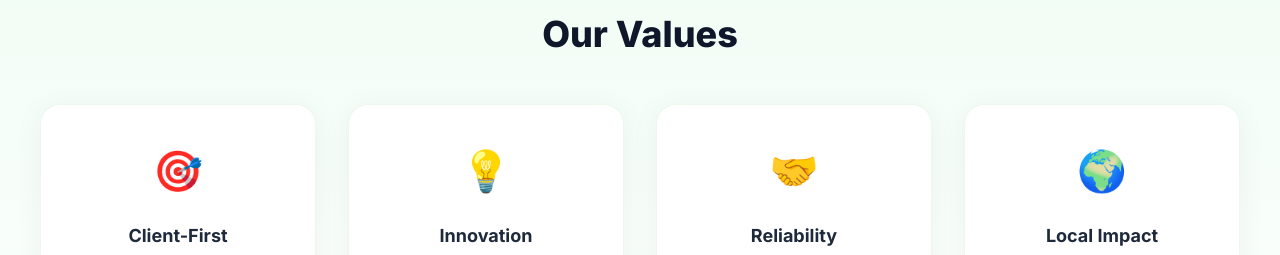
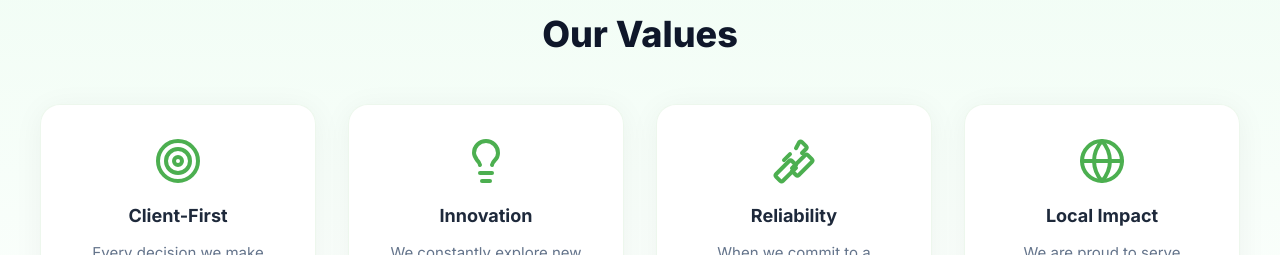
Before and after one commit to dawillygene/sangela-website, a Next.js app: page /about in a window 1280 px wide. Shown: the part 1920-2175 px from the top of the page. Built offline with nearby package versions, Linux system fonts and the light colour scheme.

Commit message:
Replace about page emojis with shared icons

```diff
--- a/src/app/about/page.tsx
+++ b/src/app/about/page.tsx
@@ -1,6 +1,12 @@
 import type { Metadata } from "next";
 import Link from "next/link";
 import Image from "next/image";
+import {
+  TargetIcon,
+  LightbulbIcon,
+  HandshakeIcon,
+  GlobeIcon
+} from "@/src/components/Icons";
 
 export const metadata: Metadata = {
   title: "About Us",
@@ -47,13 +53,13 @@ export default function AboutPage() {
           <h2 className="section-title" style={{ margin: "0 auto 3rem" }}>Our Values</h2>
           <div style={{ display: "grid", gridTemplateColumns: "repeat(auto-fit, minmax(250px, 1fr))", gap: "2rem" }}>
             {[
-              { icon: "🎯", title: "Client-First", desc: "Every decision we make starts with understanding our clients' real needs and challenges." },
-              { icon: "💡", title: "Innovation", desc: "We constantly explore new technologies and approaches to deliver better solutions." },
-              { icon: "🤝", title: "Reliability", desc: "When we commit to a project, we deliver on time and stand behind our work with ongoing support." },
-              { icon: "🌍", title: "Local Impact", desc: "We are proud to serve Tanzanian businesses and contribute to the nation's digital transformation." },
+              { icon: <TargetIcon size={48} color="#4CAF50" style={{ margin: "0 auto" }} />, title: "Client-First", desc: "Every decision we make starts with understanding our clients' real needs and challenges." },
+              { icon: <LightbulbIcon size={48} color="#4CAF50" style={{ margin: "0 auto" }} />, title: "Innovation", desc: "We constantly explore new technologies and approaches to deliver better solutions." },
+              { icon: <HandshakeIcon size={48} color="#4CAF50" style={{ margin: "0 auto" }} />, title: "Reliability", desc: "When we commit to a project, we deliver on time and stand behind our work with ongoing support." },
+              { icon: <GlobeIcon size={48} color="#4CAF50" style={{ margin: "0 auto" }} />, title: "Local Impact", desc: "We are proud to serve Tanzanian businesses and contribute to the nation's digital transformation." },
             ].map((v) => (
               <div key={v.title} className="glass-card" style={{ padding: "2rem", borderRadius: 20, textAlign: "center" }}>
-                <span style={{ fontSize: "2.5rem", display: "block", marginBottom: "1rem" }}>{v.icon}</span>
+                <span style={{ display: "block", marginBottom: "1rem" }}>{v.icon}</span>
                 <h3 style={{ fontSize: "1.125rem", fontWeight: 700, color: "#1e293b", marginBottom: "0.5rem" }}>{v.title}</h3>
                 <p style={{ fontSize: "0.9375rem", color: "#64748b", lineHeight: 1.7 }}>{v.desc}</p>
               </div>
```
